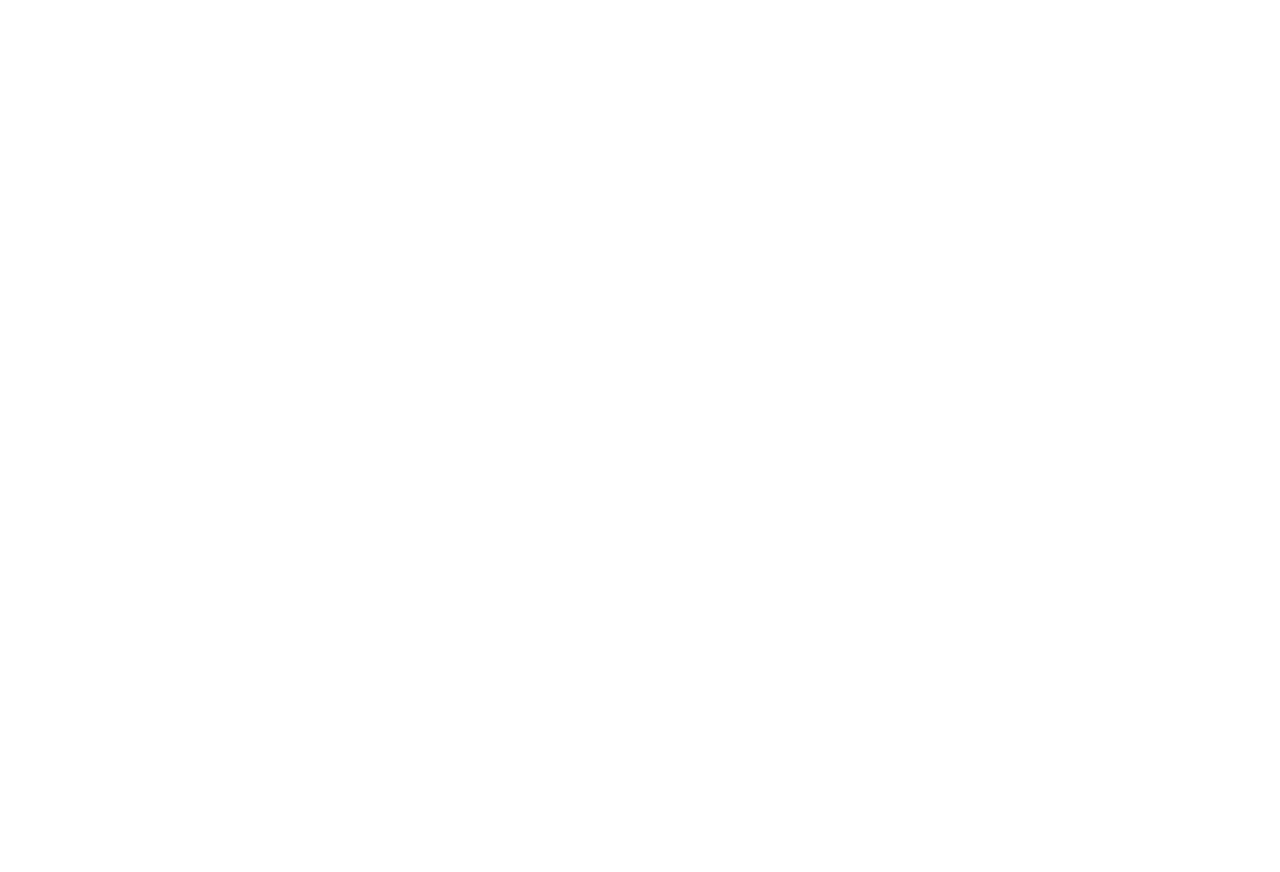
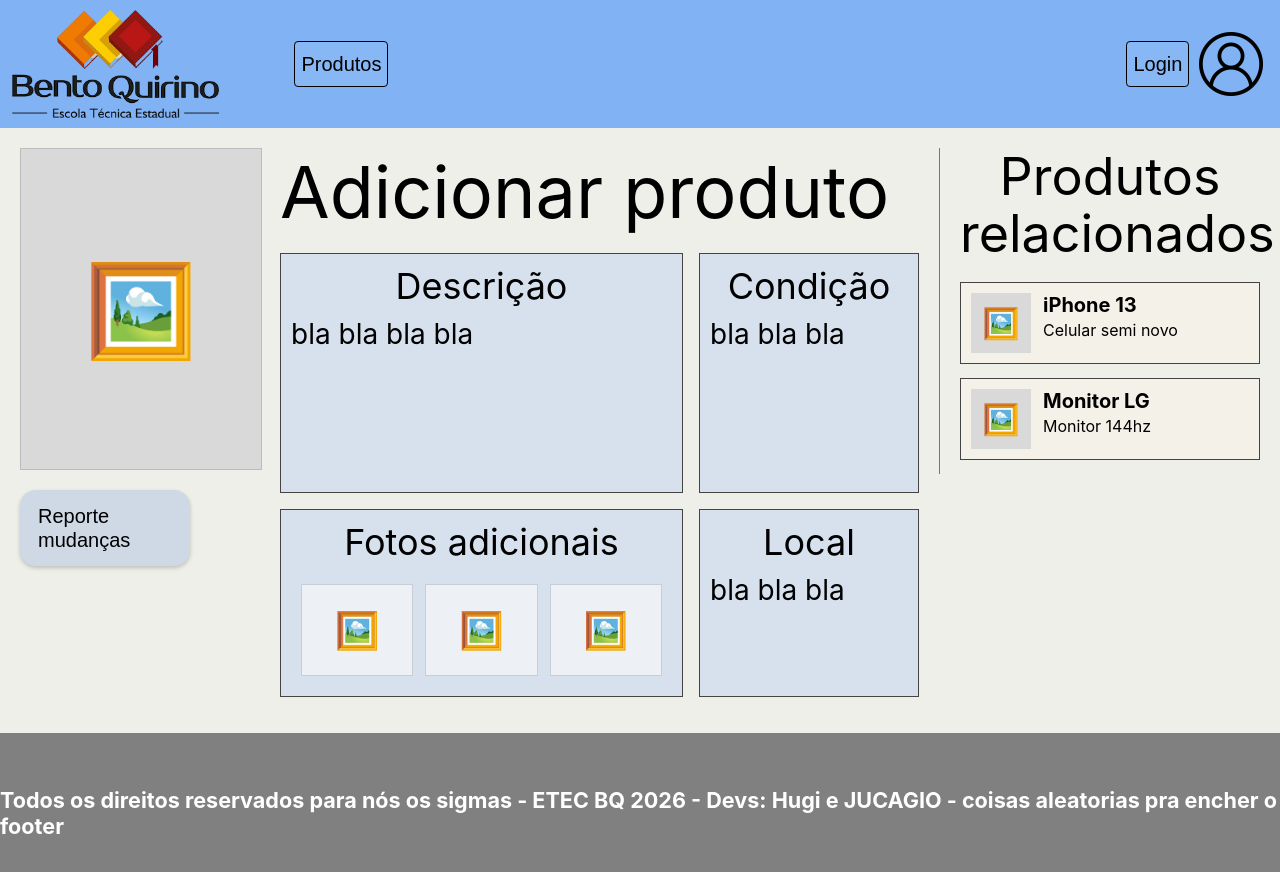
Before and after one commit to GabrielHugi/inventariobento, a React (Vite) app: page /cadastro in a window 1280 px wide. Before the commit this address had no page. Shown: the top 872 px of the page. Before the commit the page ends 800 px from the top, so only its background shows below. Built offline with nearby package versions, Linux system fonts and the light colour scheme.

Commit message:
Tela de cadastro

```diff
--- a/src/App.jsx
+++ b/src/App.jsx
@@ -5,6 +5,7 @@
 import ProductPage from "./pages/product/index.jsx";
 import Login from "./pages/login/index.jsx";
 import Profile from "./pages/profile/index.jsx";
+import Cadastro from "./pages/cadastro/index.jsx";
 
 function App() {
   return (
@@ -19,6 +20,7 @@
 
         <Route path="/login" element={<Login />} />
         <Route path="/profile" element={<Profile />} />
+        <Route path="/cadastro" element={<Cadastro />} />
       </Routes>
     </BrowserRouter>
   );
--- /dev/null
+++ b/src/pages/cadastro/index.css
@@ -0,0 +1,196 @@
+.ProductsPage {
+  min-height: 100vh;
+  background: #efefe9;
+}
+
+.ProductPageContainer {
+  display: flex;
+  gap: 20px;
+  padding: 20px;
+  align-items: flex-start;
+}
+
+.LeftSection {
+  width: 240px;
+  display: flex;
+  flex-direction: column;
+  gap: 20px;
+}
+
+.MainImage {
+  width: 100%;
+  height: 320px;
+  background: #d9d9d9;
+  border: 1px solid #bcbcbc;
+
+  display: flex;
+  justify-content: center;
+  align-items: center;
+}
+
+.ImagePlaceholder {
+  font-size: 90px;
+  color: #6f7b89;
+}
+
+.ReportButton {
+  width: 170px;
+  padding: 14px 18px;
+  border: none;
+  border-radius: 16px;
+  background: #cfd9e6;
+  font-size: 20px;
+  line-height: 1.2;
+  text-align: left;
+  cursor: pointer;
+  word-break: break-word;
+  box-shadow: 0 2px 4px rgba(0, 0, 0, 0.2);
+}
+
+.CenterSection {
+  flex: 1;
+  display: flex;
+  flex-direction: column;
+}
+
+.ProductTitle {
+  font-size: 72px;
+  margin: 0 0 18px 0;
+  font-weight: 400;
+}
+
+.TopInfo,
+.BottomInfo {
+  display: flex;
+  gap: 16px;
+  margin-bottom: 16px;
+}
+
+.InfoBox {
+  background: #d7e1ee;
+  border: 1px solid #444;
+  padding: 10px;
+  box-sizing: border-box;
+}
+
+.InfoBox h3 {
+  margin: 0 0 10px 0;
+  text-align: center;
+  font-size: 36px;
+  font-weight: 400;
+}
+
+.InfoBox p {
+  margin: 0;
+  font-size: 28px;
+  line-height: 1.2;
+}
+
+.DescriptionBox {
+  flex: 2;
+  min-height: 240px;
+}
+
+.ConditionBox {
+  width: 220px;
+}
+
+.PhotosBox {
+  flex: 2;
+}
+
+.ExtraPhotosGrid {
+  display: grid;
+  grid-template-columns: repeat(3, 1fr);
+  gap: 12px;
+  padding: 10px;
+}
+
+.SmallPhoto {
+  background: #edf1f5;
+  height: 90px;
+  display: flex;
+  justify-content: center;
+  align-items: center;
+  font-size: 36px;
+  border: 1px solid #c8ced6;
+}
+
+.LocationBox {
+  width: 220px;
+}
+
+.RightSection {
+  width: 300px;
+  border-left: 1px solid #777;
+  padding-left: 20px;
+}
+
+.RelatedTitle {
+  font-size: 52px;
+  font-weight: 400;
+  line-height: 1.1;
+  text-align: center;
+  margin-top: 0;
+  margin-bottom: 20px;
+}
+
+.RelatedCard {
+  display: flex;
+  gap: 12px;
+  border: 1px solid #444;
+  background: #f4f1e8;
+  padding: 10px;
+  margin-bottom: 14px;
+}
+
+.RelatedImage {
+  width: 60px;
+  height: 60px;
+  background: #d9d9d9;
+
+  display: flex;
+  justify-content: center;
+  align-items: center;
+
+  flex-shrink: 0;
+  font-size: 30px;
+}
+
+.RelatedInfo {
+  display: flex;
+  flex-direction: column;
+}
+
+.RelatedInfo strong {
+  font-size: 20px;
+  margin-bottom: 4px;
+}
+
+.RelatedInfo p {
+  margin: 0;
+  font-size: 16px;
+  line-height: 1.2;
+}
+
+@media (max-width: 1200px) {
+  .ProductPageContainer {
+    flex-direction: column;
+  }
+
+  .RightSection {
+    width: 100%;
+    border-left: none;
+    padding-left: 0;
+  }
+
+  .TopInfo,
+  .BottomInfo {
+    flex-direction: column;
+  }
+
+  .ConditionBox,
+  .LocationBox {
+    width: 100%;
+  }
+}
--- /dev/null
+++ b/src/pages/cadastro/index.jsx
@@ -0,0 +1,98 @@
+import "./index.css";
+import "../shared/index.css";
+import MainHeader from "../shared/MainHeader";
+import MainFooter from "../shared/MainFooter";
+import { useNavigate } from "react-router-dom";
+
+function Cadastro() {
+  const navigate = useNavigate();
+
+  return (
+    <div className="ProductsPage">
+      <MainHeader />
+
+      <div className="ProductPageContainer">
+        {/* LEFT SIDE */}
+        <div className="LeftSection">
+          <div className="MainImage">
+            <div className="ImagePlaceholder">🖼️</div>
+          </div>
+
+          <button className="ReportButton">
+            Reporte mudanças
+          </button>
+        </div>
+
+        {/* CENTER */}
+        <div className="CenterSection">
+          <h1 className="ProductTitle">Adicionar produto</h1>
+
+          <div className="TopInfo">
+            <div className="InfoBox DescriptionBox">
+              <h3>Descrição</h3>
+              <p>bla bla bla bla</p>
+            </div>
+
+            <div className="InfoBox ConditionBox">
+              <h3>Condição</h3>
+              <p>bla bla bla</p>
+            </div>
+          </div>
+
+          <div className="BottomInfo">
+            <div className="InfoBox PhotosBox">
+              <h3>Fotos adicionais</h3>
+
+              <div className="ExtraPhotosGrid">
+                <div className="SmallPhoto">🖼️</div>
+                <div className="SmallPhoto">🖼️</div>
+                <div className="SmallPhoto">🖼️</div>
+              </div>
+            </div>
+
+            <div className="InfoBox LocationBox">
+              <h3>Local</h3>
+
+              <p>bla bla bla</p>
+            </div>
+          </div>
+        </div>
+
+        {/* RIGHT SIDE */}
+        <div className="RightSection">
+          <h2 className="RelatedTitle">Produtos relacionados</h2>
+
+          <div
+            className="RelatedCard"
+            onClick={() => navigate("/product/1")}
+            style={{ cursor: "pointer" }}
+          >
+            <div className="RelatedImage">🖼️</div>
+
+            <div className="RelatedInfo">
+              <strong>iPhone 13</strong>
+              <p>Celular semi novo</p>
+            </div>
+          </div>
+
+          <div
+            className="RelatedCard"
+            onClick={() => navigate("/product/2")}
+            style={{ cursor: "pointer" }}
+          >
+            <div className="RelatedImage">🖼️</div>
+
+            <div className="RelatedInfo">
+              <strong>Monitor LG</strong>
+              <p>Monitor 144hz</p>
+            </div>
+          </div>
+        </div>
+      </div>
+
+      <MainFooter />
+    </div>
+  );
+}
+
+export default Cadastro;
```
